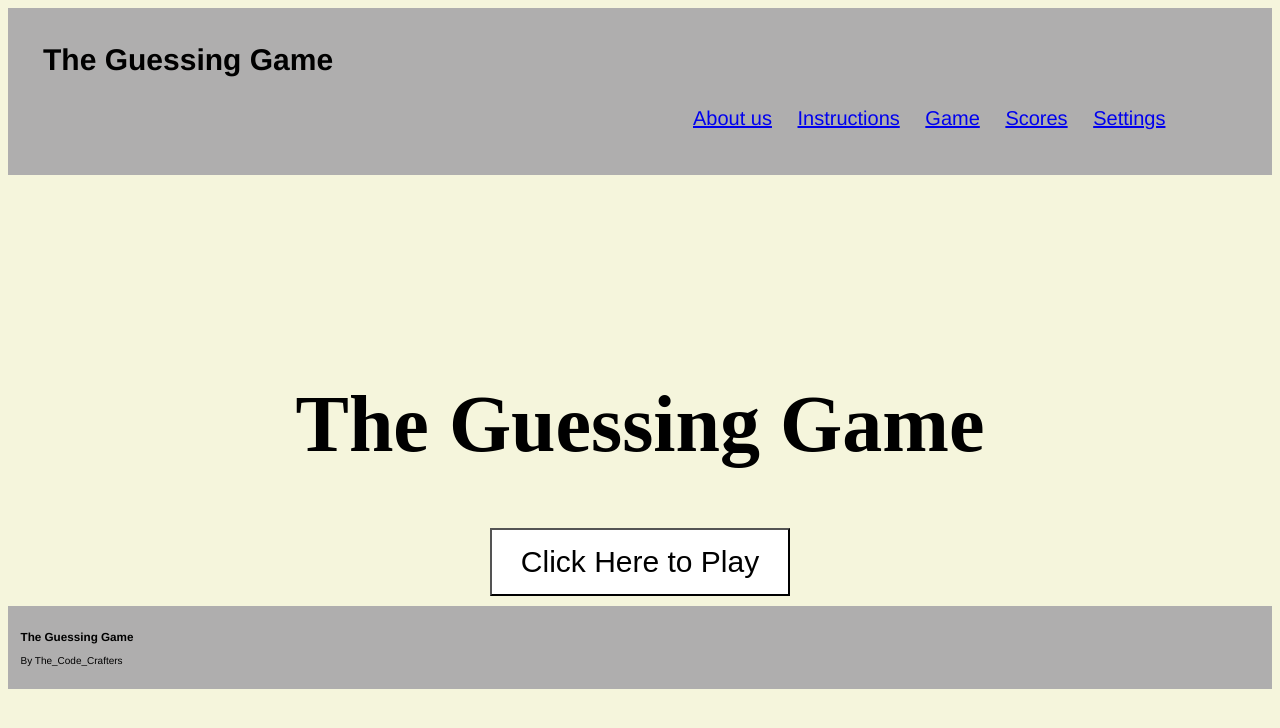
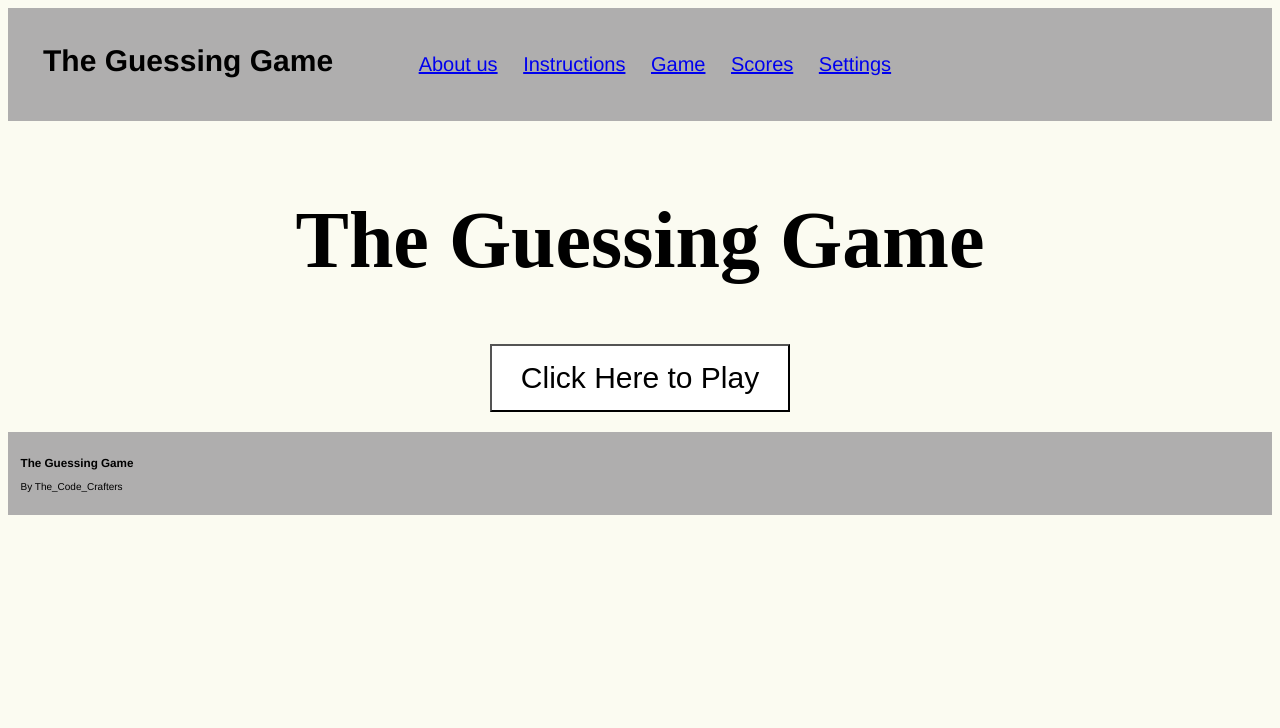
Before and after one commit to Albacosi/The_Guessing_Game, a plain HTML site: page index.html in a window 1280 px wide. Drawn offline with Linux system fonts and the light colour scheme.

Commit message:
css changes

```diff
--- a/style.css
+++ b/style.css
@@ -1,5 +1,5 @@
 body {
-  background-color: beige;
+  background-color: rgb(251, 251, 241);
 }
 
 .header {
@@ -25,14 +25,15 @@ body {
   }
 
   .header ul {
-    padding-left: 650px;
+    padding-left: 60px;
   }
 
   .body{
     font-size: 40px;
     font-family: 'Times New Roman', Times, serif;
     text-align: center;
-    padding-top: 150px;
+    padding-top: 20px;
+    padding-bottom: 10px;
   }
 
   .footer{
```
